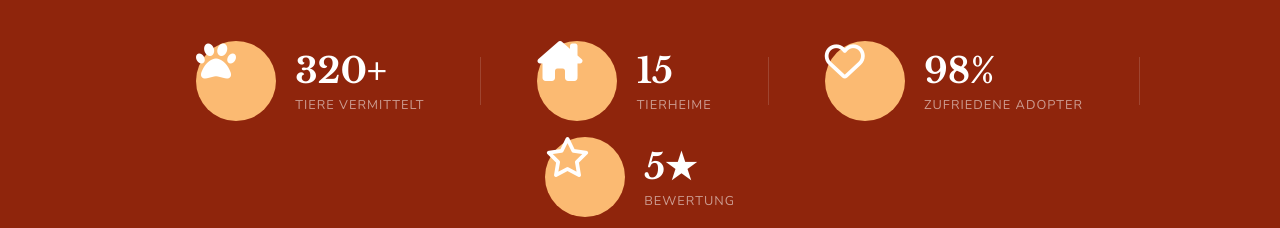
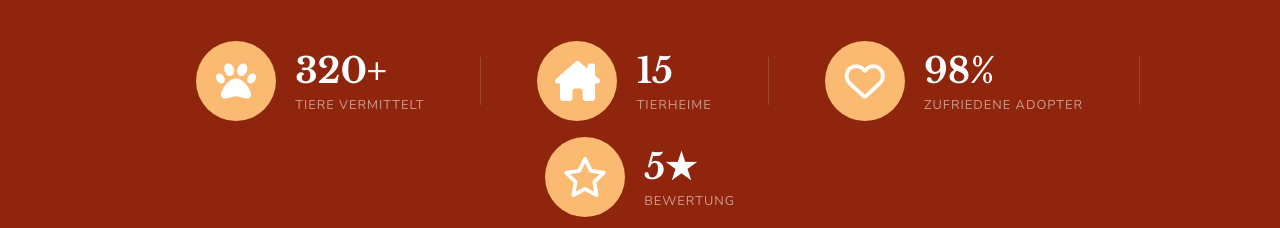
Before and after one commit to salmaam2205-pixel/A-place-to-belong, a plain HTML site: page index.html in a window 1280 px wide. Shown: the part 802-1030 px from the top of the page. Drawn offline with nearby package versions, Linux system fonts and the light colour scheme.

Commit message:
centered icons

```diff
--- a/index.html
+++ b/index.html
@@ -4,9 +4,9 @@
   <meta charset="UTF-8" />
   <meta name="viewport" content="width=device-width, initial-scale=1.0" />
   <title>🐾 A Place to Belong</title>
-  <link rel="stylesheet" href="style.css" />
   <link href="https://fonts.googleapis.com/css2?family=Merriweather:ital,wght@0,400;0,700;1,700&family=Libre+Baskerville:wght@400;700&family=Nunito:wght@300;400;600;700&display=swap" rel="stylesheet">
   <link rel="stylesheet" href="https://cdnjs.cloudflare.com/ajax/libs/font-awesome/6.4.0/css/all.min.css">
+  <link rel="stylesheet" href="style.css" />
 </head>
 <body>
 
--- a/style.css
+++ b/style.css
@@ -266,14 +266,12 @@ ul { list-style: none; }
   height: 80px;
   background: #FBBA72;
   border-radius: 50%;
-  display: flex;
-  align-items: center;
-  justify-content: center;
+  display: grid;
+  place-items: center;
   font-size: 2.5rem;
   color: var(--white);
   flex-shrink: 0;
-  line-height: 10;
-  padding: 0;
+  line-height: 1;
 }
 .stat-content {
   display: flex;
```
